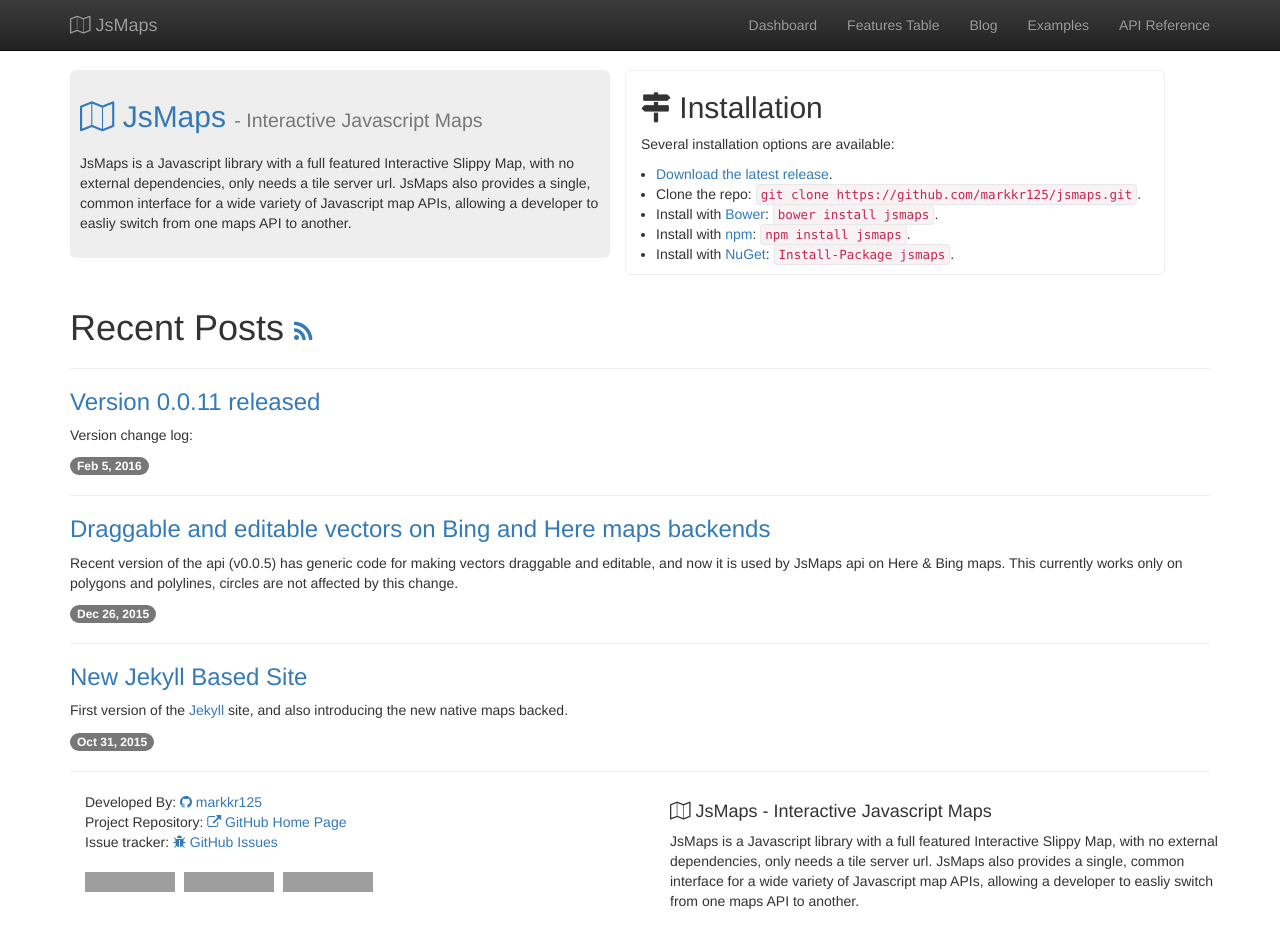
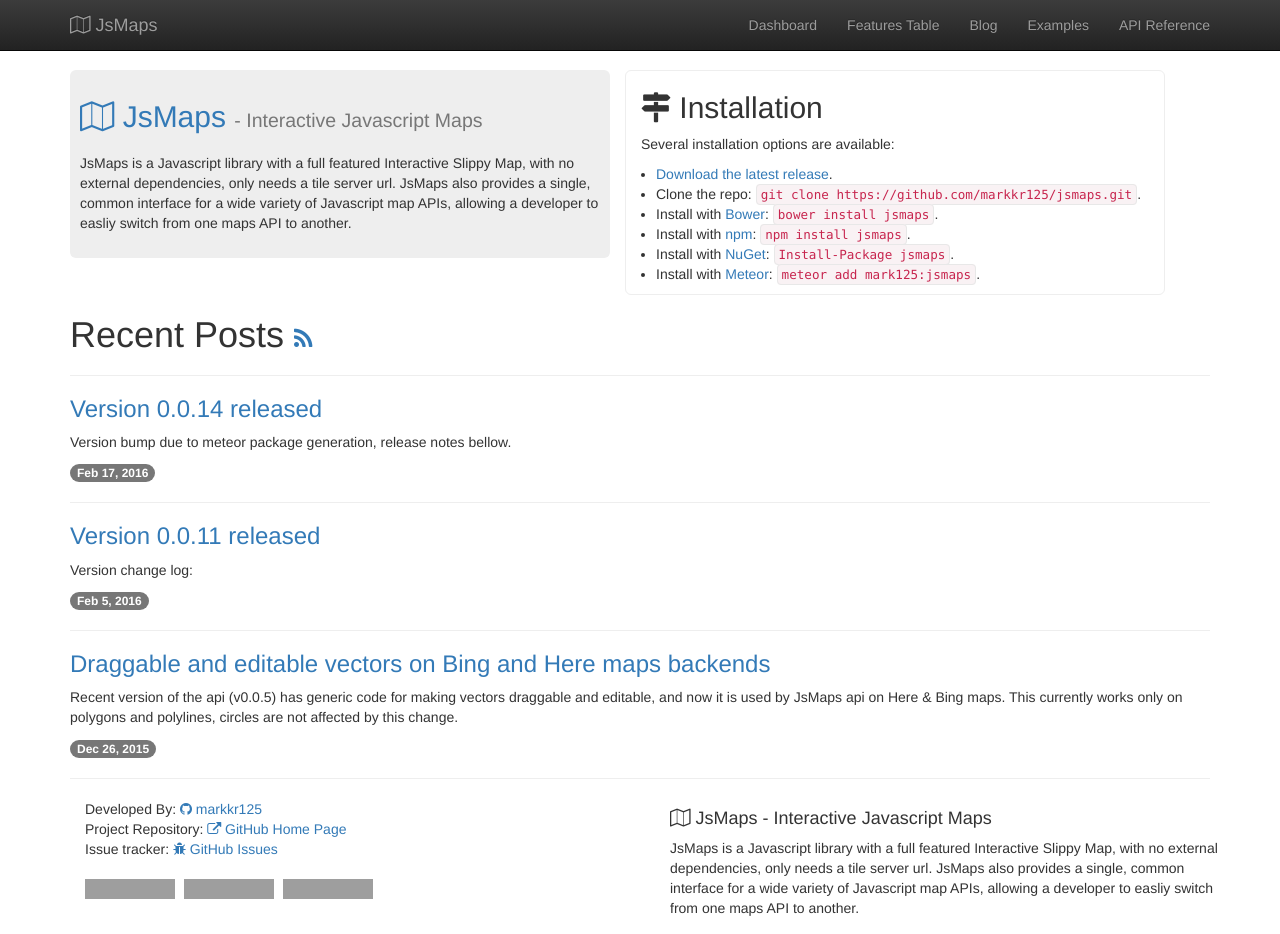
Before and after one commit to markkr125/jsmaps, a Jekyll site: the page built from index.html, in a window 1280 px wide and 934 px high. Built offline with Jekyll 4.4.1, drawn with Linux system fonts in a browser that asks for light colours; nearby versions of some CDN libraries; some of the changed lines change nothing that is shown; grey boxes are pictures that could not be loaded.

Commit message:
version 0.0.14

```diff
--- /dev/null
+++ b/_posts/2016-02-17-version-released-0014.markdown
@@ -0,0 +1,21 @@
+---
+layout: post
+title:  "Version 0.0.14 released"
+date:   2016-02-17 00:00:00
+categories: 0.0.14
+---
+Version bump due to meteor package generation, release notes bellow.
+
+
+Changes:
+
+> * native map: basic pointer events support, the map should work fine on ie10+
+> * native map: adding grab and grabbing cursors on the map for dragging effects
+> * native map: when the left button is not clicked dont drag the map.
+> * native map: remove editable markers when a vector is moving, and put then back only when dragging is done, this solves slow dragging on old ie (bugfix)
+> * native map: editable vector markers should respond on the first touch
+> * native map: vectors should not move around on map resize with svg backend
+> * native map: vectors should be properly draggable after orientationchange event
+> * native map: Mouse scroll should work fine with a small map
+> * native map: if the zoom ui is to big for the map viewport, the zoom handle will be hidden and only +/- buttons will be displayed
+> * native map: edit marker on vectors objects will resize the vector even if the marker is dragged outside of the map bounds
--- a/index.html
+++ b/index.html
@@ -23,6 +23,7 @@
                         <li>Install with <a href="http://bower.io">Bower</a>: <code>bower install jsmaps</code>.</li>
                         <li>Install with <a href="https://www.npmjs.com">npm</a>: <code>npm install jsmaps</code>.</li>
                         <li>Install with <a href="https://www.nuget.org">NuGet</a>: <code>Install-Package jsmaps</code>.</li>
+                        <li>Install with <a href="https://www.meteor.com">Meteor</a>: <code>meteor add mark125:jsmaps</code>.</li>
                     </ul>
                 </div>
             </div>
```
